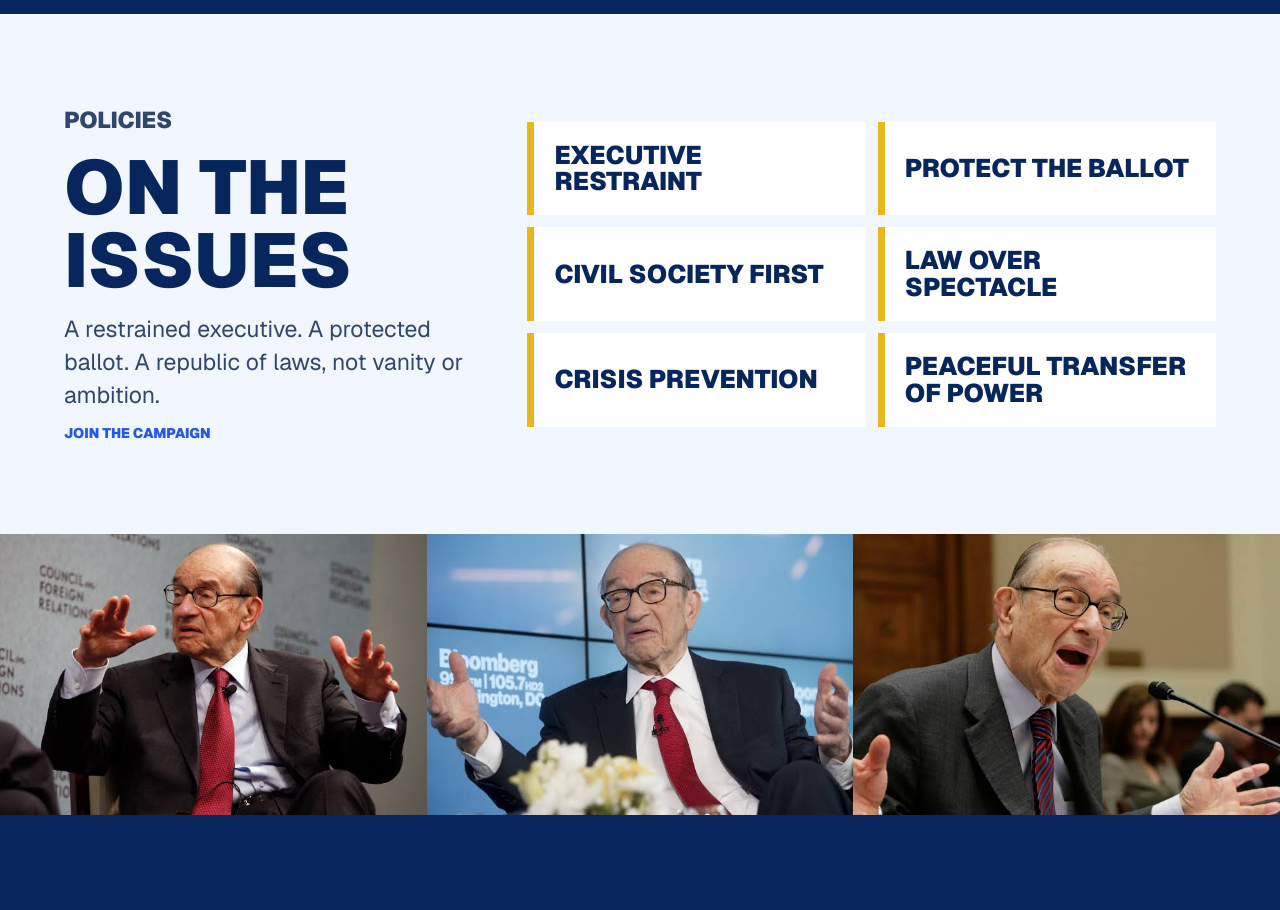
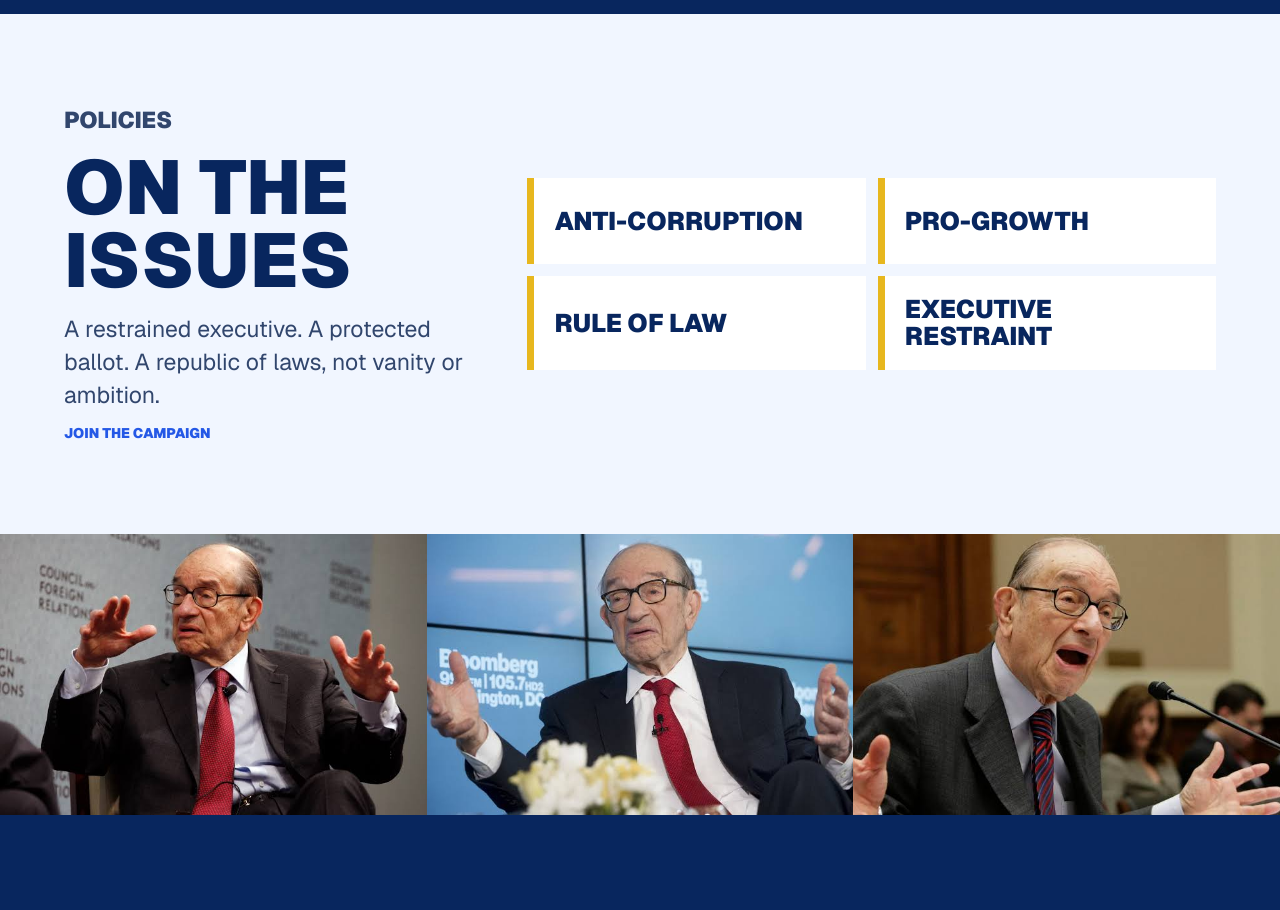
Before and after one commit to manualAlan/bluespan-arkas-2060, a Next.js app: page / in a window 1280 px wide. Shown: the part 3380-4290 px from the top of the page. Built offline with nearby package versions, Linux system fonts and the light colour scheme.

Commit message:
Update campaign policy priorities

```diff
--- a/app/page.tsx
+++ b/app/page.tsx
@@ -14,12 +14,10 @@ const photos = [
 ];
 
 const issues = [
+  "Anti-corruption",
+  "Pro-growth",
+  "Rule of law",
   "Executive restraint",
-  "Protect the ballot",
-  "Civil society first",
-  "Law over spectacle",
-  "Crisis prevention",
-  "Peaceful transfer of power",
 ];
 
 const timeline = [
```
